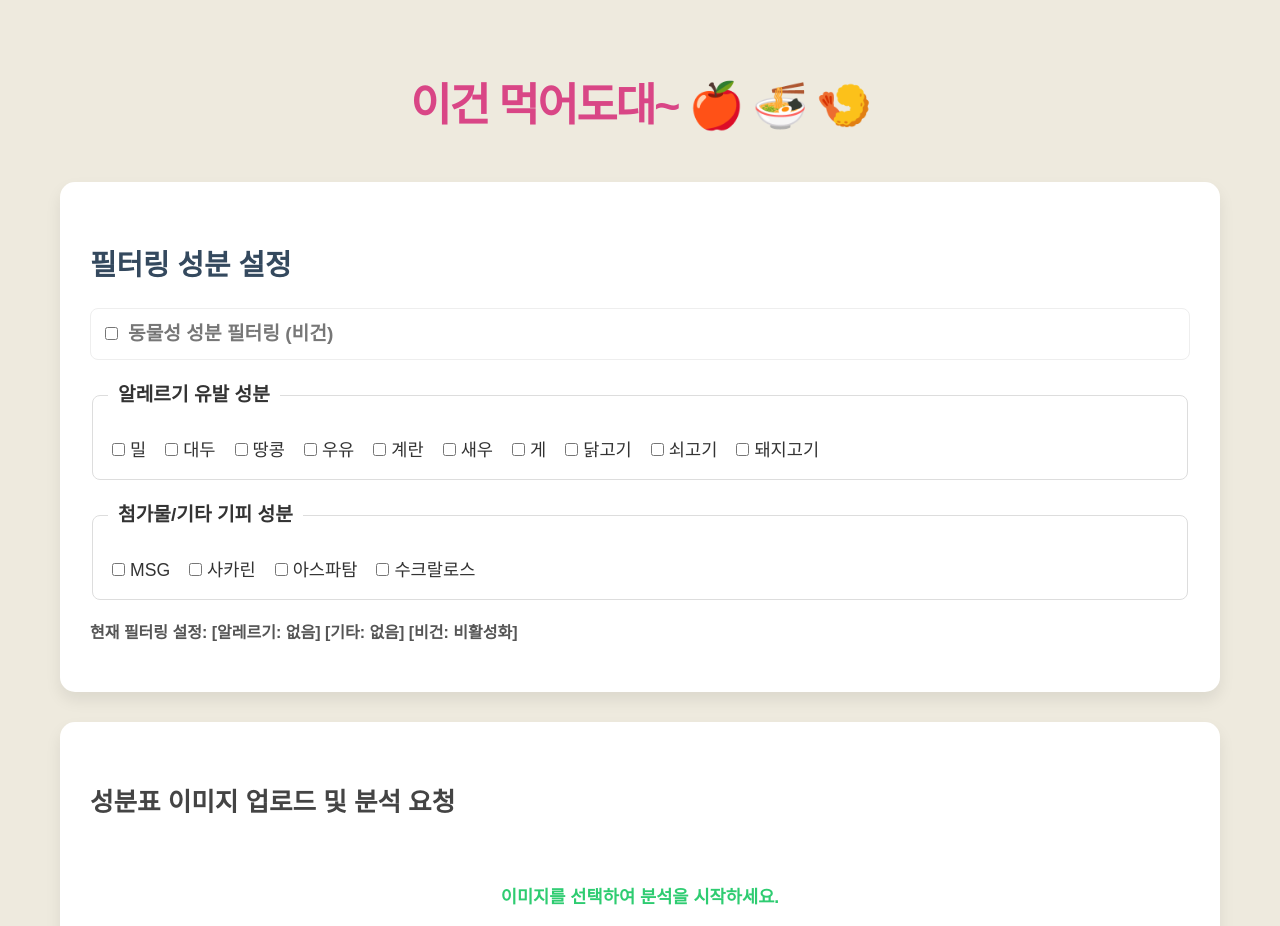
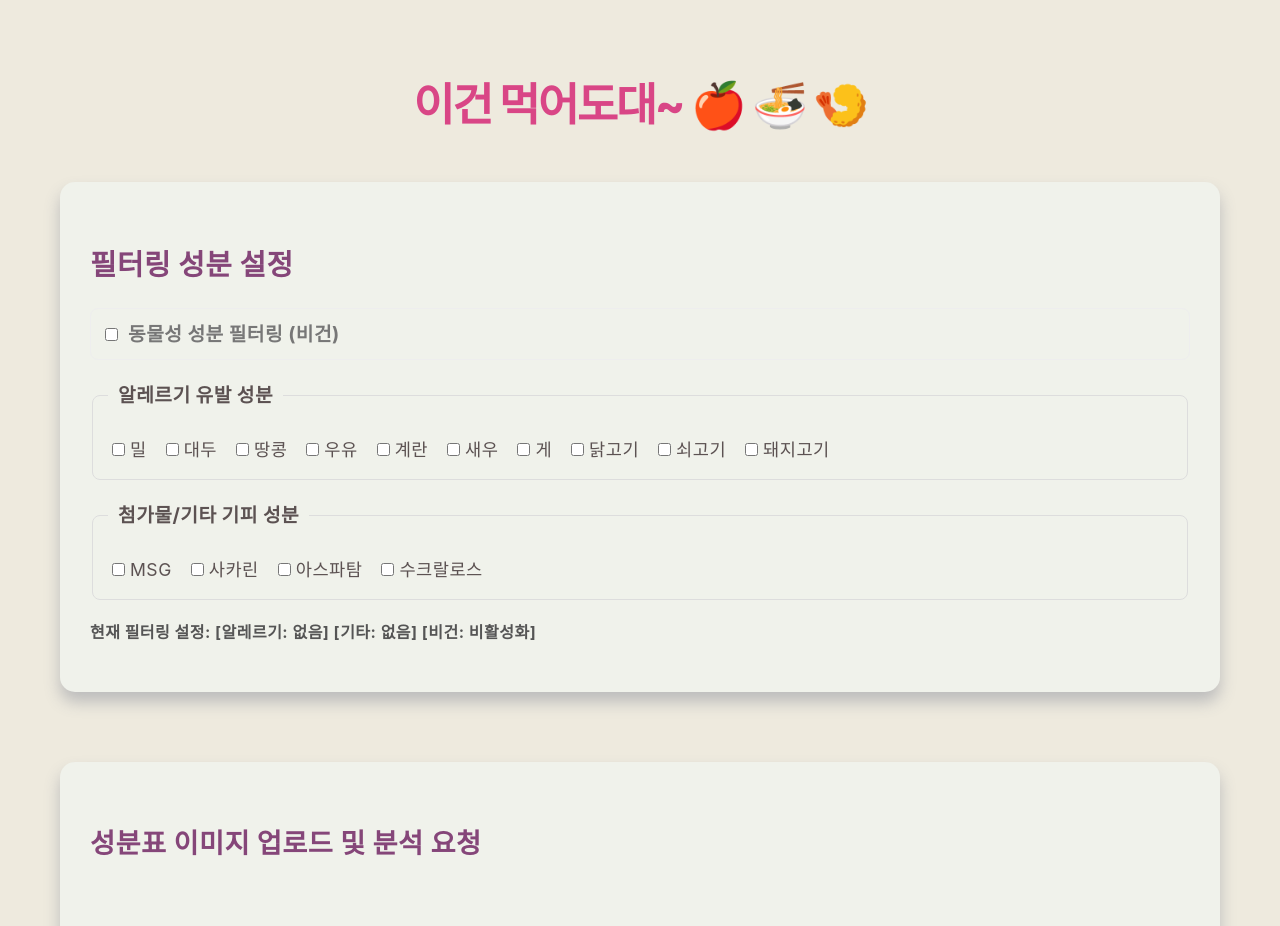
Before and after one commit to yecnz/food-ingredient-filter, a React (Create React App) app in the folder web-app/: page / in a window 1280 px wide. Shown: the top 926 px of the page. Built offline with nearby package versions, Linux system fonts and the light colour scheme.

Commit message:
Update: css 수정, server.js 코드 수정

```diff
--- a/web-app/server.js
+++ b/web-app/server.js
@@ -36,7 +36,11 @@ const storage = multer.diskStorage({
 
 const upload = multer({ storage: storage });
 
-app.use(cors()); // CORS 허용
+app.use(cors({
+    origin: 'http://localhost:3000',
+    methods: ['GET', 'POST'],
+    credentials: true
+}));
 app.use(express.json());
 
 // --- 이미지 업로드 처리 API ---
--- a/web-app/src/App.css
+++ b/web-app/src/App.css
@@ -2,13 +2,13 @@
 
 /* --- 기본 설정 --- */
 body {
-  margin: 0;
-  font-family: 'AppleSDGothicNeo-Regular', 'Noto Sans KR', sans-serif; /* macOS 및 한글 친화적 폰트 */
+  margin: 10;
   -webkit-font-smoothing: antialiased;
   -moz-osx-font-smoothing: grayscale;
   background-color: rgb(238, 234, 222);
-  color: #333;
+  color: #5c5252;
   line-height: 1.6;
+  letter-spacing: 0.03em;
 }
 
 .App {
@@ -30,26 +30,26 @@ h1 {
 h2 {
   font-size: 1.8rem;
   font-weight: 700;
-  color: #34495e;
+  color: #854679;
   margin-top: 30px;
   margin-bottom: 20px;
 }
 
 /* --- 섹션 기본 스타일 --- */
 section {
-  background-color: #ffffff;
+  background-color: #f0f2eb;
   padding: 30px;
   border-radius: 15px;
-  box-shadow: 0 8px 16px rgba(0, 0, 0, 0.08); /* 더 깊은 그림자 */
-  margin-bottom: 30px;
+  box-shadow: 0 10px 16px rgb(188, 188, 188);
+  margin-bottom: 70px;
 }
 
 /* --- 이미지 업로드 섹션 --- */
 .image-uploader-container h2 {
-    font-size: 1.6rem;
-    font-weight: 600;
-    color: #444;
-    margin-bottom: 25px;
+    font-size: 1.7rem;
+    font-weight: 70s0;
+    color: #854679;
+    margin-bottom: 30px;
 }
 
 .image-uploader-container input[type="file"] {
@@ -62,20 +62,21 @@ section {
   color: #555;
   cursor: pointer;
   transition: border-color 0.3s ease-in-out;
-  width: calc(100% - 44px); /* 패딩 고려 */
+  width: calc(100% - 44px);
 }
 
 .image-uploader-container input[type="file"]:hover {
-  border-color: #3498db; /* 호버 시 파란색 */
+  border-color: #2933ab; /* 호버 시 파란색 */
 }
 
 .image-uploader-container img {
   max-width: 100%;
   height: auto;
   border: 1px solid #ddd;
+  border-color: #555;
   border-radius: 8px;
   margin-top: 20px;
-  box-shadow: 0 4px 8px rgba(0, 0, 0, 0.05);
+  box-shadow: 0 4px 8px rgba(212, 207, 207, 0.698);
 }
 
 .image-uploader-container p {
```
